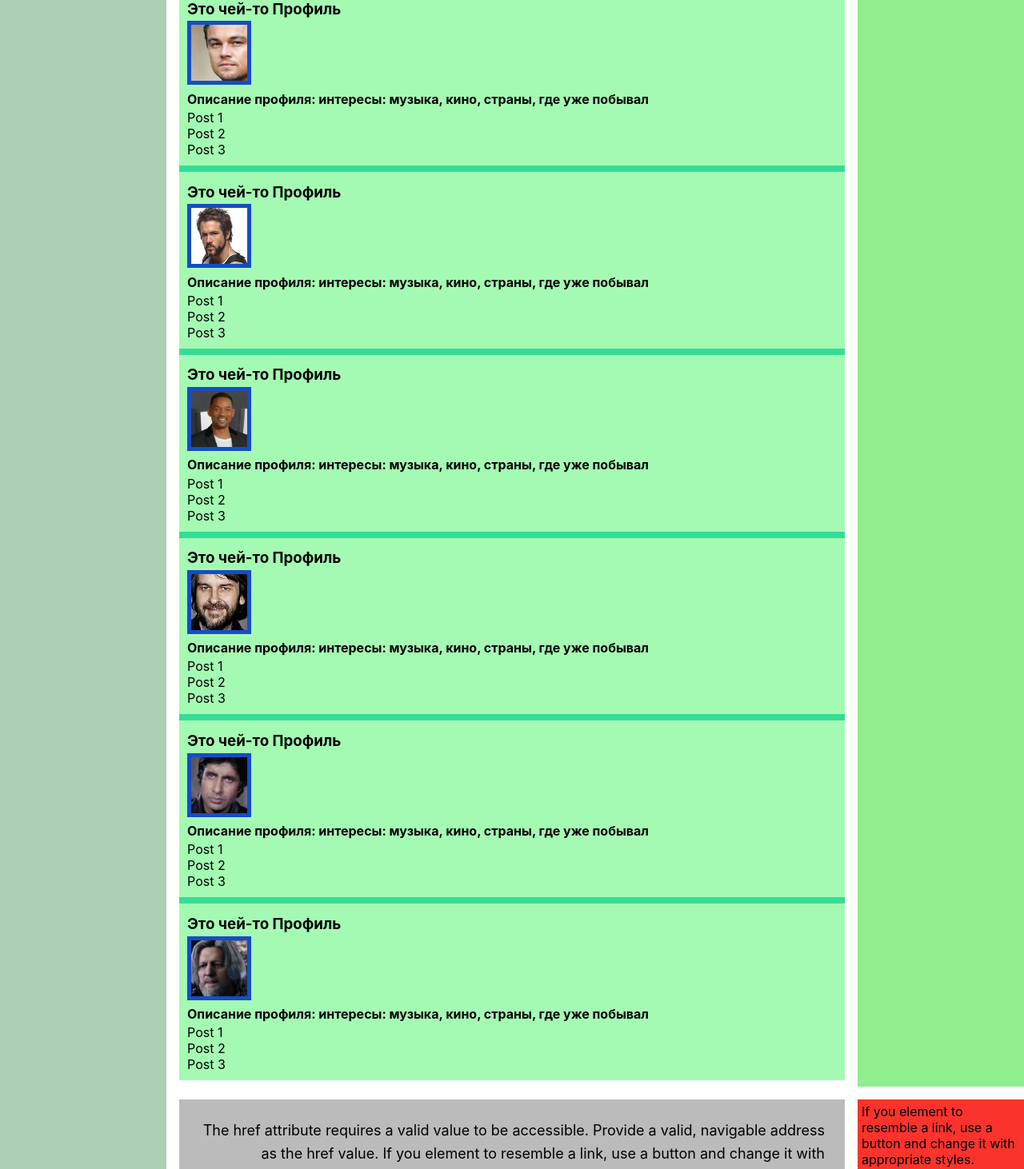
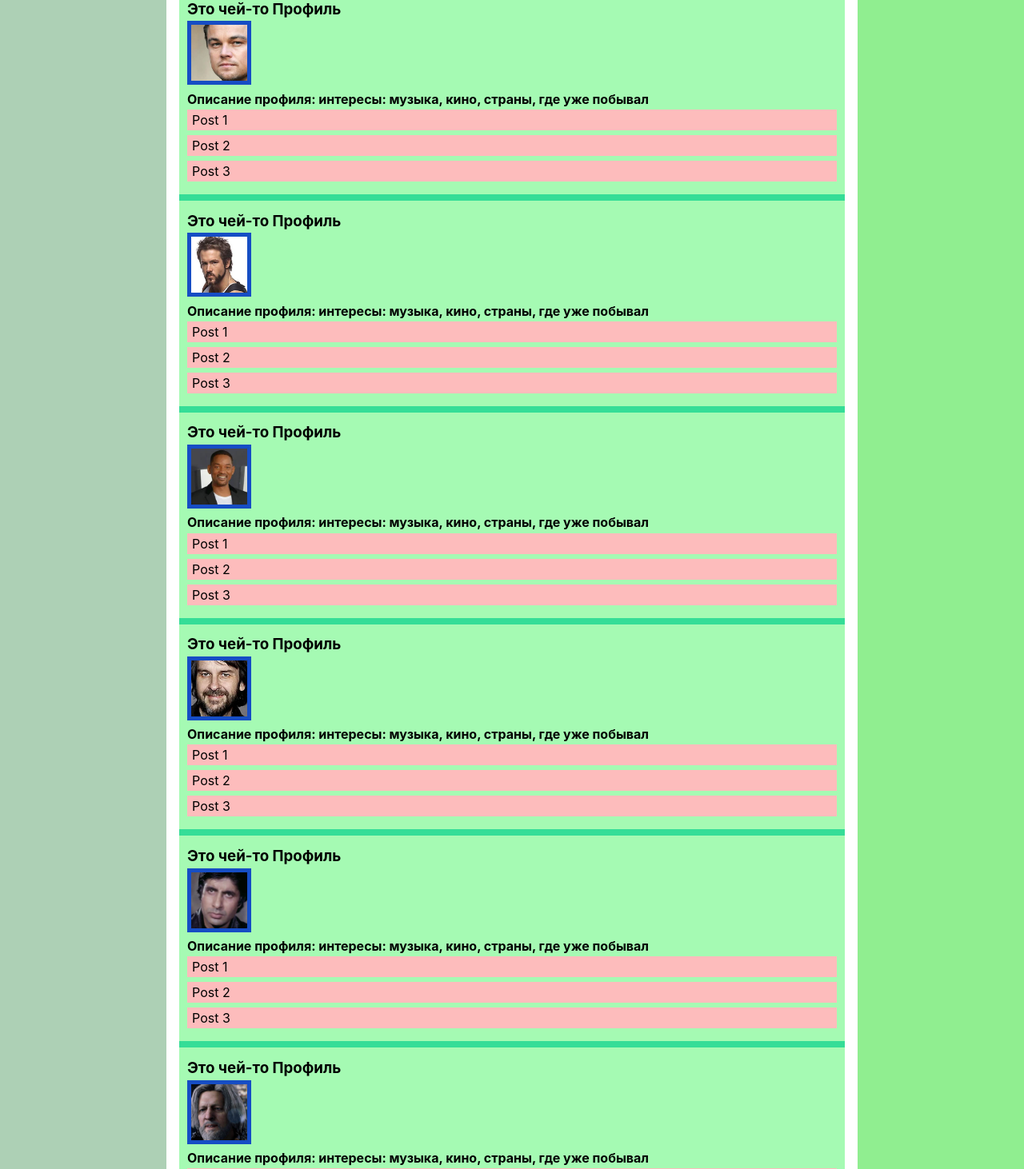
Before and after one commit to SergSmith64/social-react, a React (Create React App) app in the folder social/: page / in a window 1280 px wide. Shown: the part 830-2292 px from the top of the page at 80% size. Built offline with nearby package versions, Linux system fonts and the light colour scheme.

Commit message:
feat: css->css.module

```diff
--- a/social/src/components/profile.js
+++ b/social/src/components/profile.js
@@ -5,75 +5,77 @@ import logo__3 from './ava__3.jpg';
 import logo__4 from './ava__4.jpg';
 import logo__5 from './ava__5.jpg';
 import logo__6 from './ava__6.jpg';
-import './profile.css';
+import classes from './profile.module.css';
 
 const Profile = () => {
 	return (
-		<div className="profile__wrapper">
+		// <div className="profile__wrapper">
+		<div className={classes.profile__wrapper}>
 
-			<div className="profile__item">
+			{/* <div className="profile__item"> */}
+			<div className={classes.profile__item}>
 				<h3>Это чей-то Профиль</h3>
-				<img src={logo__1} className="ava" alt="avatar" />
+				<img src={logo__1} className={classes.ava} alt="avatar" />
 				<h4>Описание профиля: интересы: музыка, кино, страны, где уже побывал</h4>
 				<div className="posts">
-					<div className="posts__item">Post 1</div>
-					<div className="posts__item">Post 2</div>
-					<div className="posts__item">Post 3</div>
+					<div className={classes.posts__item}>Post 1</div>
+					<div className={classes.posts__item}>Post 2</div>
+					<div className={classes.posts__item}>Post 3</div>
 				</div>
 			</div>
 
-			<div className="profile__item">
+			<div className={classes.profile__item}>
 				<h3>Это чей-то Профиль</h3>
-				<img src={logo__2} className="ava" alt="avatar" />
+				<img src={logo__2} className={classes.ava} alt="avatar" />
 				<h4>Описание профиля: интересы: музыка, кино, страны, где уже побывал</h4>
 				<div className="posts">
-					<div className="posts__item">Post 1</div>
-					<div className="posts__item">Post 2</div>
-					<div className="posts__item">Post 3</div>
+					<div className={classes.posts__item}>Post 1</div>
+					<div className={classes.posts__item}>Post 2</div>
+					<div className={classes.posts__item}>Post 3</div>
 				</div>
 			</div>
 
-			<div className="profile__item">
+			<div className={classes.profile__item}>
 				<h3>Это чей-то Профиль</h3>
-				<img src={logo__3} className="ava" alt="avatar" />
+				<img src={logo__3} className={classes.ava} alt="avatar" />
 				<h4>Описание профиля: интересы: музыка, кино, страны, где уже побывал</h4>
 				<div className="posts">
-					<div className="posts__item">Post 1</div>
-					<div className="posts__item">Post 2</div>
-					<div className="posts__item">Post 3</div>
+					<div className={classes.posts__item}>Post 1</div>
+					<div className={classes.posts__item}>Post 2</div>
+					<div className={classes.posts__item}>Post 3</div>
 				</div>
 			</div>
 
-			<div className="profile__item">
+			<div className={classes.profile__item}>
 				<h3>Это чей-то Профиль</h3>
-				<img src={logo__4} className="ava" alt="avatar" />
+				<img src={logo__4} className={classes.ava} alt="avatar" />
 				<h4>Описание профиля: интересы: музыка, кино, страны, где уже побывал</h4>
 				<div className="posts">
-					<div className="posts__item">Post 1</div>
-					<div className="posts__item">Post 2</div>
-					<div className="posts__item">Post 3</div>
+					<div className={classes.posts__item}>Post 1</div>
+					<div className={classes.posts__item}>Post 2</div>
+					<div className={classes.posts__item}>Post 3</div>
 				</div>
 			</div>
 
-			<div className="profile__item">
+			<div className={classes.profile__item}>
 				<h3>Это чей-то Профиль</h3>
-				<img src={logo__5} className="ava" alt="avatar" />
+				<img src={logo__5} className={classes.ava} alt="avatar" />
 				<h4>Описание профиля: интересы: музыка, кино, страны, где уже побывал</h4>
 				<div className="posts">
-					<div className="posts__item">Post 1</div>
-					<div className="posts__item">Post 2</div>
-					<div className="posts__item">Post 3</div>
+					<div className={classes.posts__item}>Post 1</div>
+					<div className={classes.posts__item}>Post 2</div>
+					<div className={classes.posts__item}>Post 3</div>
 				</div>
 			</div>
 
-			<div className="profile__item">
+			<div className={classes.profile__item}>
 				<h3>Это чей-то Профиль</h3>
-				<img src={logo__6} className="ava" alt="avatar" />
+				<img src={logo__6} className={classes.ava} alt="avatar" />
 				<h4>Описание профиля: интересы: музыка, кино, страны, где уже побывал</h4>
 				<div className="posts">
-					<div className="posts__item">Post 1</div>
-					<div className="posts__item">Post 2</div>
-					<div className="posts__item">Post 3</div>
+					<div className={classes.posts__item}>Post 1</div>
+					<div className={classes.posts__item}>Post 2</div>
+					<div className={classes.posts__item}>Post 3</div>
 				</div>
 			</div>
 
--- a/social/src/components/profile.css
+++ b/social/src/components/profile.module.css
@@ -17,3 +17,9 @@ h3, h4 {
 	width: 70px;
 	background-color: #164dc4;
 }
+
+.posts__item {
+	padding: 3px 6px;
+	background-color: #fdbcbc;
+	margin-bottom: 6px;
+}
```
